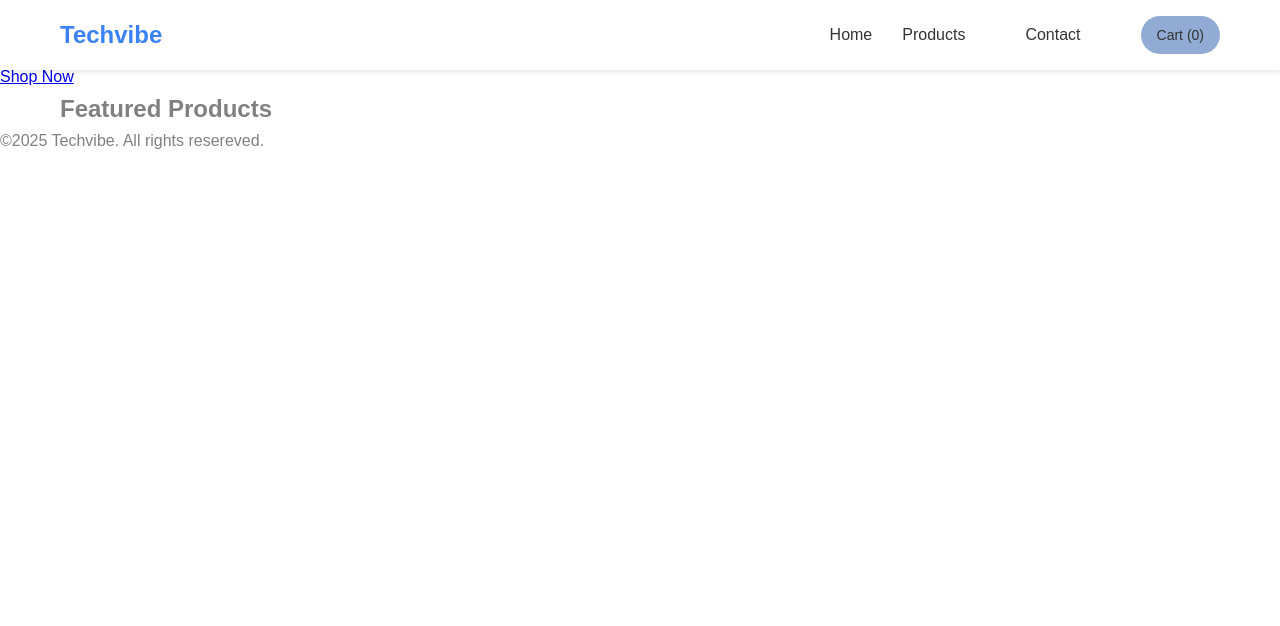
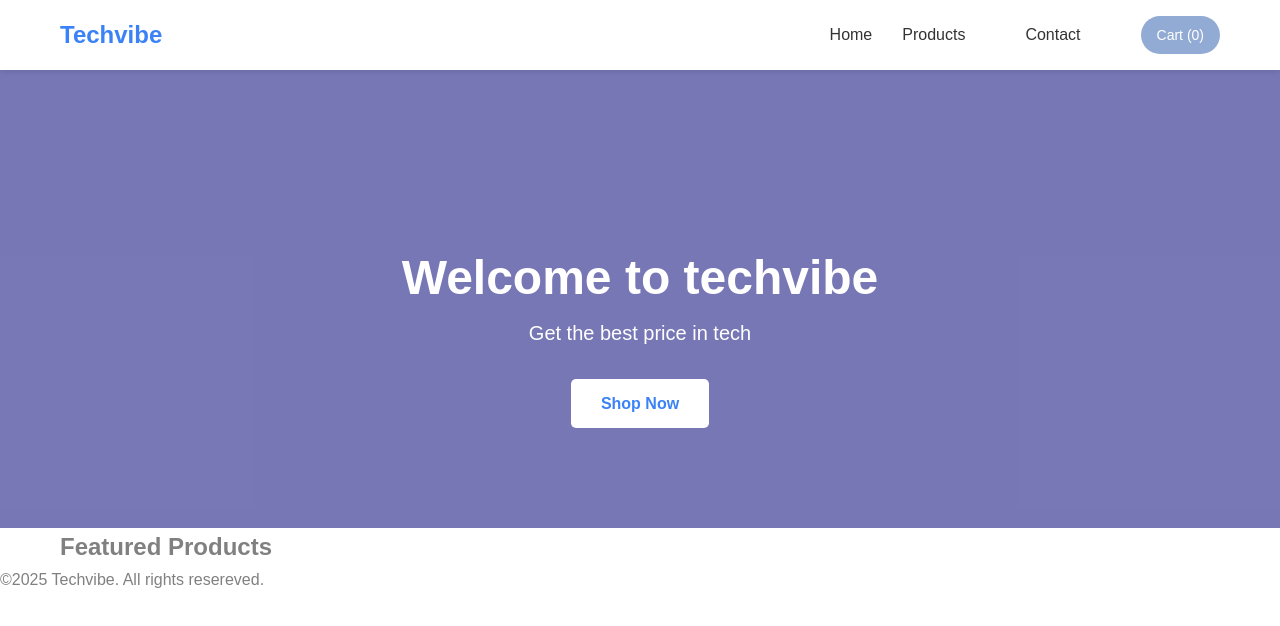
Before and after one commit to OldrichPhera/Tech_hub, a plain HTML site: page index.html in a window 1280 px wide. Drawn offline with Linux system fonts and the light colour scheme; files whose address does not match are found by name.

Commit message:
hero section styling

```diff
--- a/style.css
+++ b/style.css
@@ -60,12 +60,47 @@ body{
 
 .cart-link{
     background: #92abd4;
-    color: white;
+    color: white !important;
     padding: 8px 16px;
     border-radius: 20px;
     font-size: 14px;
 }
 
 .cart-link :hover{
-    background-color: blue;
+    background-color: blue !important;
 }
+
+.hero{
+background-color:rgba(38, 38, 139, 0.623);
+color: white;
+text-align: center;
+padding: 150px 10px 100px;
+margin-top: 70px;
+}
+
+.hero h1{
+    font-size: 48px;
+    margin-top: 20px;
+    font-weight: bold;
+}
+
+.hero p{
+    font-size: 20px;
+    margin-bottom: 30px;
+}
+
+.btn{
+    display: inline-block;
+    background-color: white;
+    color: #3b82f6;
+    padding: 12px 30px;
+    text-decoration: none;
+    border-radius: 5px;
+    font-weight: bolder;
+    transition: all 0.3s ease;
+}
+
+.btnhover {
+    background-color: #f8fafc;
+    transform: translate (-5px);
+}
```
